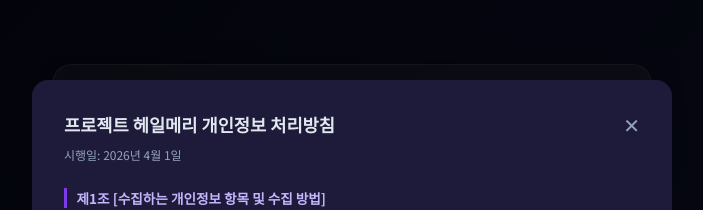
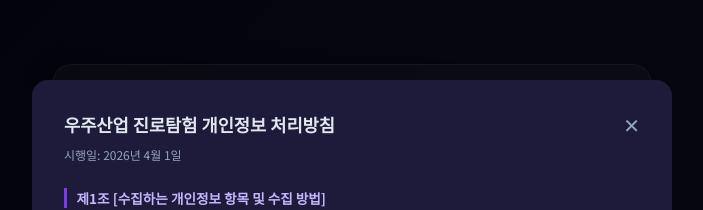
Before and after one commit to ellysabet/hail-mary, a React (Vite) app: page / in a window 1280 px wide. Both pictures are taken after a click on the button "개인정보처리방침". Shown: the top 210 px of the page, without its empty margins (288-991 px from the left). Built offline with nearby package versions, Linux system fonts and the light colour scheme.

Commit message:
Update Home.jsx

```diff
--- a/src/components/Home.jsx
+++ b/src/components/Home.jsx
@@ -127,7 +127,7 @@ function Home() {
           >
             <div style={{ display: 'flex', justifyContent: 'space-between', alignItems: 'center', marginBottom: '0.5rem' }}>
               <h2 style={{ fontSize: '1.1rem', fontWeight: 600, margin: 0 }}>
-                프로젝트 헤일메리 개인정보 처리방침
+                우주산업 진로탐험 개인정보 처리방침
               </h2>
               <button
                 onClick={() => setShowPrivacy(false)}
```
